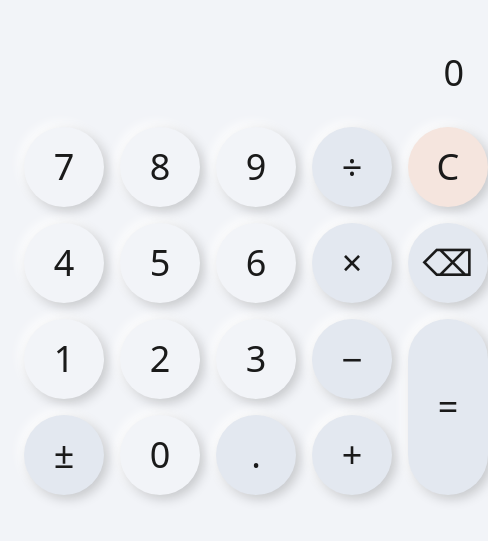
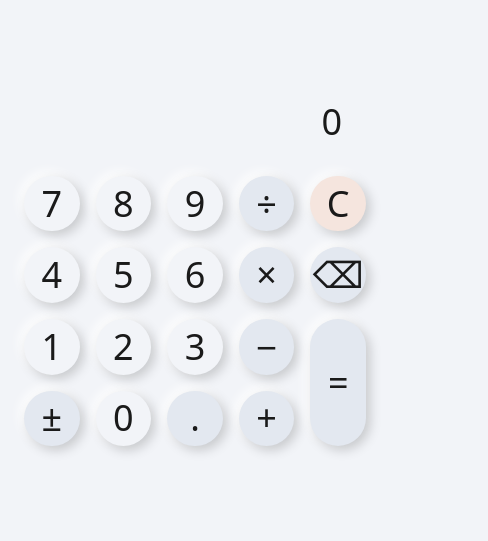
Before and after one commit to antonio-gg-dev/Calculator, a Vue app: page / in a window 390 px wide. Shown: the part 147-688 px from the top of the page, 488 px wide, since content can reach past the window. Built offline with nearby package versions, Linux system fonts and the light colour scheme; the HTML template or start-up script is replaced by a standard one.

Commit message:
Fix mobile layout

```diff
--- a/src/App.vue
+++ b/src/App.vue
@@ -21,7 +21,7 @@ export default defineComponent({
 <style scoped lang="scss">
 .app {
   &__container {
-    @apply grid min-h-screen place-items-center p-6;
+    @apply grid min-h-screen place-items-center;
   }
 }
 </style>
--- a/src/components/Button.vue
+++ b/src/components/Button.vue
@@ -23,7 +23,7 @@ export default defineComponent({
 <style scoped lang="scss">
 .button {
   &__button {
-    @apply block aspect-square w-20 rounded-full text-4xl transition-all shadow-out;
+    @apply block aspect-square rounded-full text-4xl transition-all shadow-out;
 
     &--number {
       @apply bg-base text-base-alt;
--- a/src/components/Calculator.vue
+++ b/src/components/Calculator.vue
@@ -137,7 +137,7 @@ export default defineComponent({
 <style scoped lang="scss">
 .calculator {
   &__container {
-    @apply grid w-fit gap-4;
+    @apply grid w-screen max-w-calculator grid-cols-5 gap-4 p-6;
     grid-template-areas:
       "display  display  display  display        display"
       "number-7 number-8 number-9 division       clear"
--- a/tailwind.config.js
+++ b/tailwind.config.js
@@ -34,6 +34,11 @@ module.exports = {
     boxShadow: {
       out: '0.25rem 0.25rem 0.75rem #0000002f, -0.25rem -0.25rem 0.75rem #ffffff, inset 0 0 0 transparent, inset 0 0 0 transparent',
       in: '0 0 0 transparent, 0 0 0 transparent, inset 0.25rem 0.25rem 0.75rem #0000002f, inset -0.25rem -0.25rem 0.75rem #ffffff'
+    },
+    extend: {
+      maxWidth: {
+        calculator: '32rem'
+      }
     }
   }
 }
```
Also changed, not shown: 2 other files (tests, documents, lock files or other folders).
